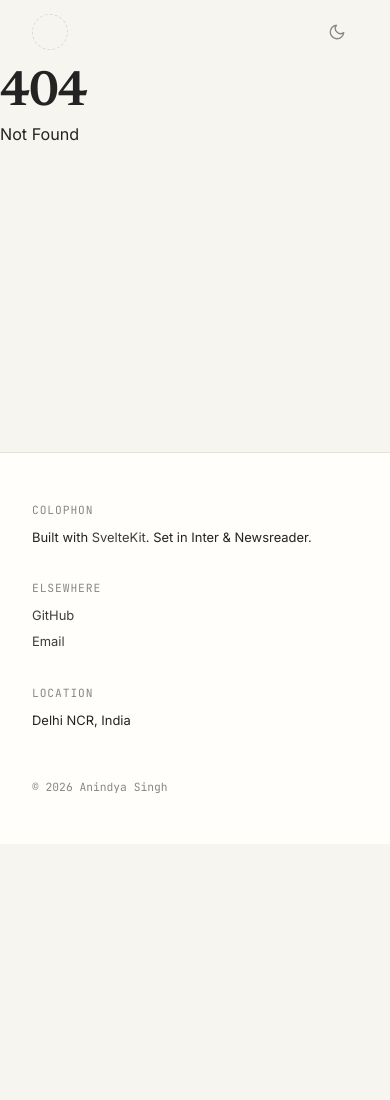
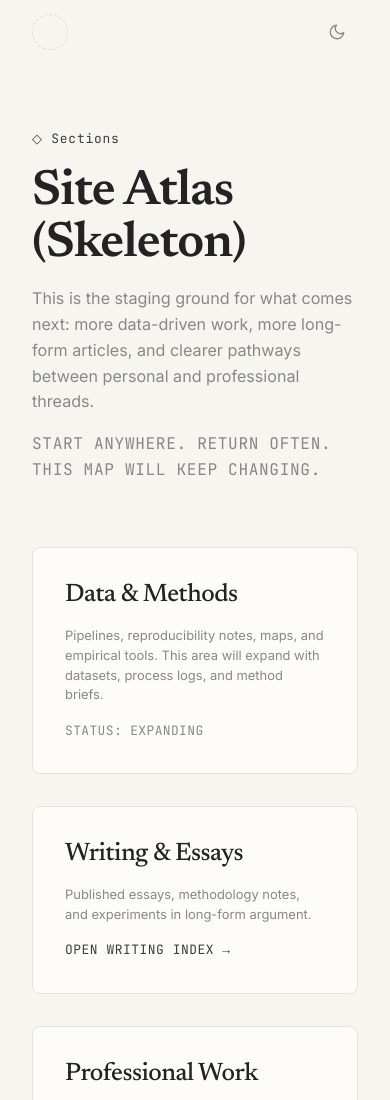
Before and after one commit to Anindyakafka/internetplace, a SvelteKit app: page /sections in a window 390 px wide. Before the commit this address had no page. Shown: the top 1100 px of the page. Before the commit the page ends 844 px from the top, so only its background shows below. Built offline with nearby package versions, Linux system fonts and the light colour scheme.

Commit message:
aashaye aashaye boshe aachi oorey amar mon, kokhon tomar aashbe telephone

```diff
--- /dev/null
+++ b/src/routes/sections/+page.svelte
@@ -0,0 +1,177 @@
+<svelte:head>
+	<title>Sections — Anindya Singh</title>
+	<meta
+		name="description"
+		content="A living skeleton of this website's sections: data work, writing, personal notes, and professional documentation."
+	/>
+</svelte:head>
+
+<section class="page-content sections-page">
+	<header class="sections-hero">
+		<span class="section-index">◇ Sections</span>
+		<h1>Site Atlas (Skeleton)</h1>
+		<p>
+			This is the staging ground for what comes next: more data-driven work, more long-form
+			articles, and clearer pathways between personal and professional threads.
+		</p>
+		<p class="hero-note">
+			Start anywhere. Return often. This map will keep changing.
+		</p>
+	</header>
+
+	<div class="sections-grid">
+		<article class="section-card">
+			<h2>Data & Methods</h2>
+			<p>
+				Pipelines, reproducibility notes, maps, and empirical tools. This area will expand with
+				datasets, process logs, and method briefs.
+			</p>
+			<p class="status">Status: expanding</p>
+		</article>
+
+		<article class="section-card">
+			<h2>Writing & Essays</h2>
+			<p>
+				Published essays, methodology notes, and experiments in long-form argument.
+			</p>
+			<a href="/writing" class="section-link">Open writing index →</a>
+		</article>
+
+		<article class="section-card">
+			<h2>Professional Work</h2>
+			<p>
+				Project implementations, collaborations, and production-grade research tooling.
+			</p>
+			<a href="/work" class="section-link">Open work index →</a>
+		</article>
+
+		<article class="section-card">
+			<h2>Personal Field Notes</h2>
+			<p>
+				A future space for process diaries, reading fragments, and small observations from
+				the field.
+			</p>
+			<p class="status">Status: planned</p>
+		</article>
+
+		<article class="section-card">
+			<h2>About & Coordinates</h2>
+			<p>
+				Bio, background, and research orientation. Useful if you are landing here for the first
+				time.
+			</p>
+			<a href="/about" class="section-link">Open about page →</a>
+		</article>
+
+		<article class="section-card">
+			<h2>How This Site Is Built</h2>
+			<p>
+				Stack choices, typography, and design logic. The technical and editorial backbone.
+			</p>
+			<a href="/colophon" class="section-link">Open colophon →</a>
+		</article>
+	</div>
+</section>
+
+<style>
+	.page-content {
+		max-width: var(--max-width);
+		margin: 0 auto;
+		padding-inline: var(--space-l);
+	}
+
+	.sections-page {
+		padding-top: var(--space-3xl);
+		padding-bottom: var(--space-3xl);
+		display: grid;
+		gap: var(--space-2xl);
+	}
+
+	.section-index {
+		font-family: var(--font-mono);
+		font-size: var(--step--1);
+		color: var(--color-accent);
+		letter-spacing: 0.06em;
+	}
+
+	.sections-hero {
+		max-width: min(46rem, 100%);
+		display: grid;
+		gap: var(--space-s);
+	}
+
+	.sections-hero h1 {
+		font-family: var(--font-serif);
+		font-size: var(--step-5);
+		line-height: 1.05;
+		letter-spacing: -0.02em;
+	}
+
+	.sections-hero p {
+		font-size: var(--step-0);
+		line-height: 1.6;
+		color: var(--color-text-muted);
+	}
+
+	.hero-note {
+		font-family: var(--font-mono);
+		font-size: var(--step--1);
+		letter-spacing: 0.04em;
+		text-transform: uppercase;
+	}
+
+	.sections-grid {
+		display: grid;
+		grid-template-columns: repeat(auto-fit, minmax(16.5rem, 1fr));
+		gap: var(--space-l);
+	}
+
+	.section-card {
+		display: grid;
+		align-content: start;
+		gap: var(--space-s);
+		padding: var(--space-l);
+		border: 1px solid var(--color-border);
+		border-radius: var(--radius-lg);
+		background: color-mix(in srgb, var(--color-surface) 86%, transparent);
+	}
+
+	.section-card h2 {
+		font-family: var(--font-serif);
+		font-size: var(--step-2);
+		line-height: 1.2;
+	}
+
+	.section-card p {
+		font-size: var(--step--1);
+		line-height: 1.52;
+		color: var(--color-text-muted);
+	}
+
+	.section-link {
+		justify-self: start;
+		font-family: var(--font-mono);
+		font-size: var(--step--1);
+		text-transform: uppercase;
+		letter-spacing: 0.04em;
+		text-decoration: none;
+		color: var(--color-accent);
+	}
+
+	.section-link:hover {
+		color: var(--color-accent-hover);
+	}
+
+	.status {
+		font-family: var(--font-mono);
+		font-size: var(--step--1);
+		letter-spacing: 0.03em;
+		text-transform: uppercase;
+	}
+
+	@media (max-width: 640px) {
+		.sections-page {
+			padding-top: var(--space-2xl);
+		}
+	}
+</style>
--- a/static/data/secc_state_summary.json
+++ b/static/data/secc_state_summary.json
@@ -1,5 +1,5 @@
 {
-  "generatedAt": "2026-08-06T10:01:36.712Z",
+  "generatedAt": "2026-08-06T10:20:15.225Z",
   "source": {
     "rural": "src\\data\\shrug-secc-mord-rural-csv\\secc_rural_shrid.csv",
     "urban": "src\\data\\shrug-secc-parsed-urban-csv\\secc_urban_shrid.csv"
```
Also changed, not shown: src/routes/+page.svelte (+83 -0 lines), 2 other files (tests, documents, lock files or other folders).
